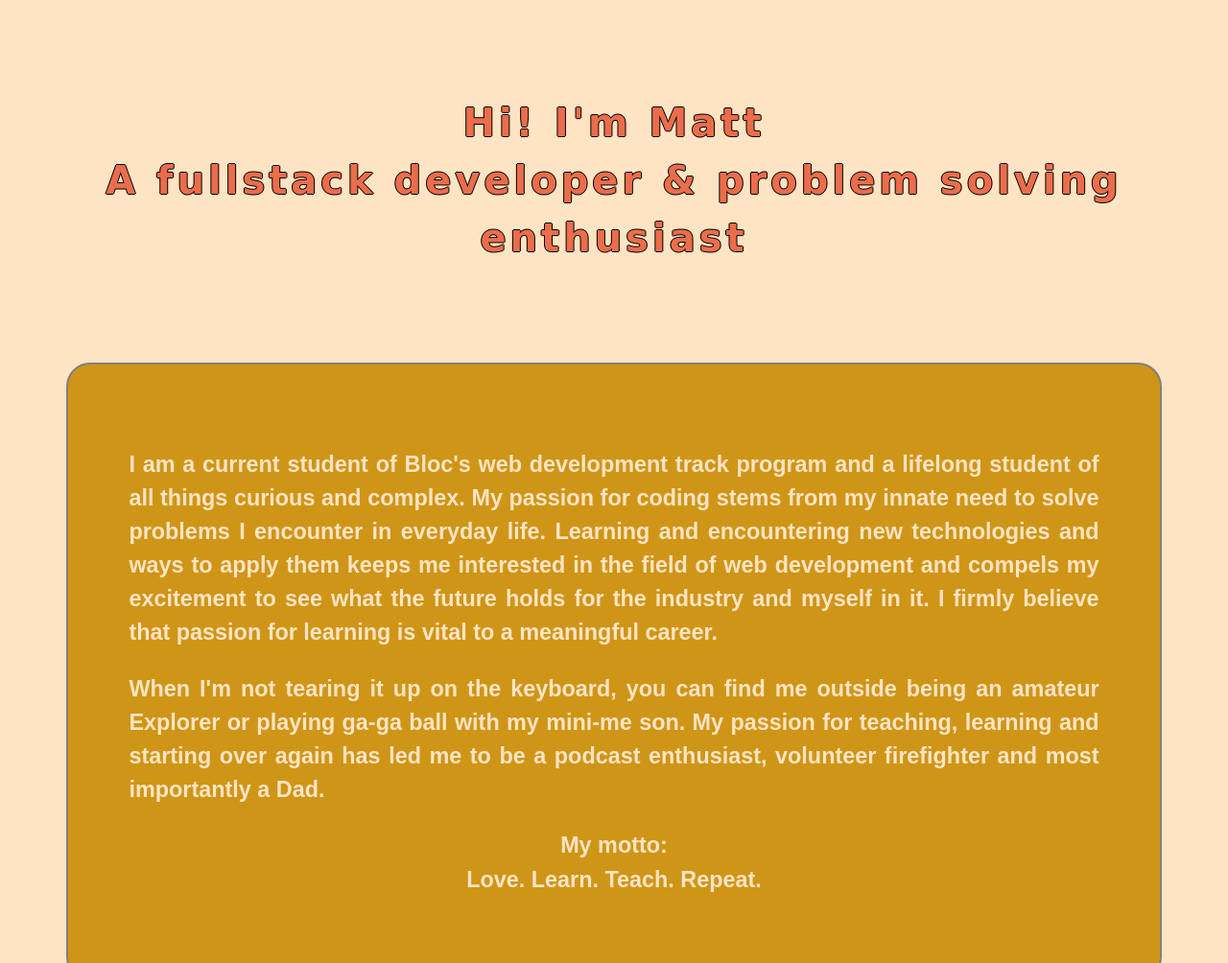
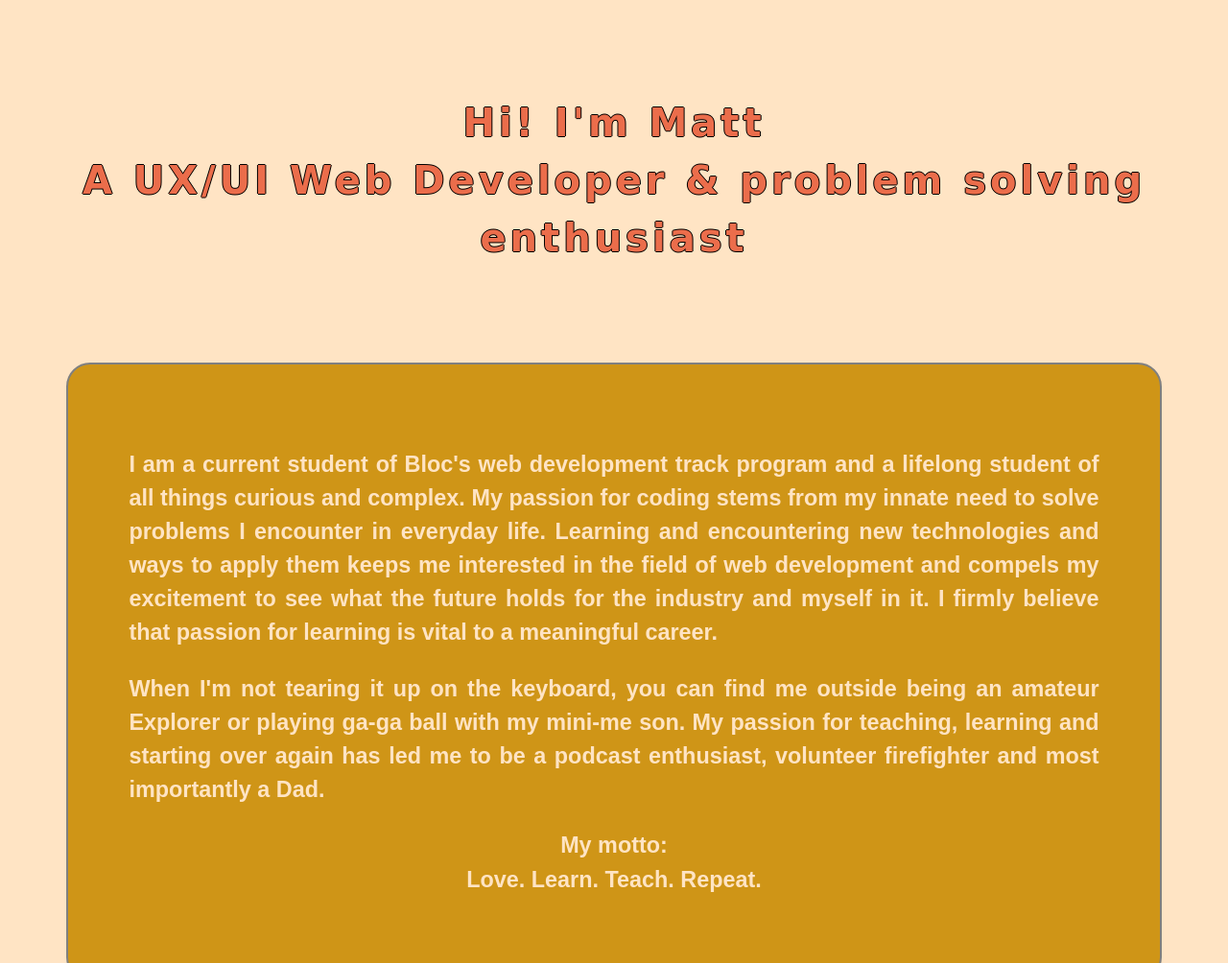
Before and after one commit to mmilliron/portfolio, a plain HTML site: page index.html in a window 1280 px wide. Shown: the top 1004 px of the page at 96% size. Drawn offline with nearby package versions, Linux system fonts and the light colour scheme; a web font is replaced by a local one.

Commit message:
Update index.html

```diff
--- a/index.html
+++ b/index.html
@@ -22,7 +22,7 @@
         <![endif]-->
         <main role="main">
             <header role="banner">
-                <h1 id='headline'>Hi! I'm Matt <br> A fullstack developer & problem solving enthusiast</h1>
+                <h1 id='headline'>Hi! I'm Matt <br> A UX/UI Web Developer & problem solving enthusiast</h1>
                 <!--About me-->
                 <h3 id='about'>
                  <p>
```
